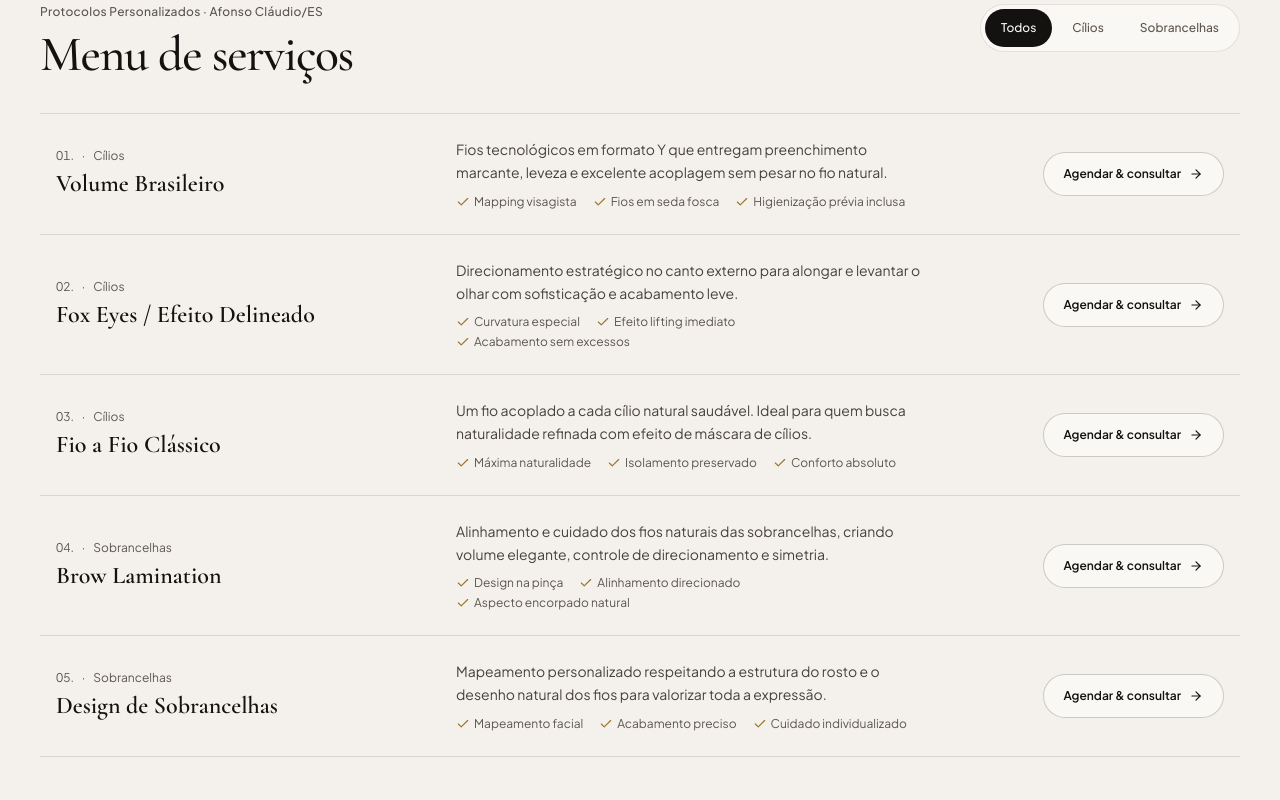
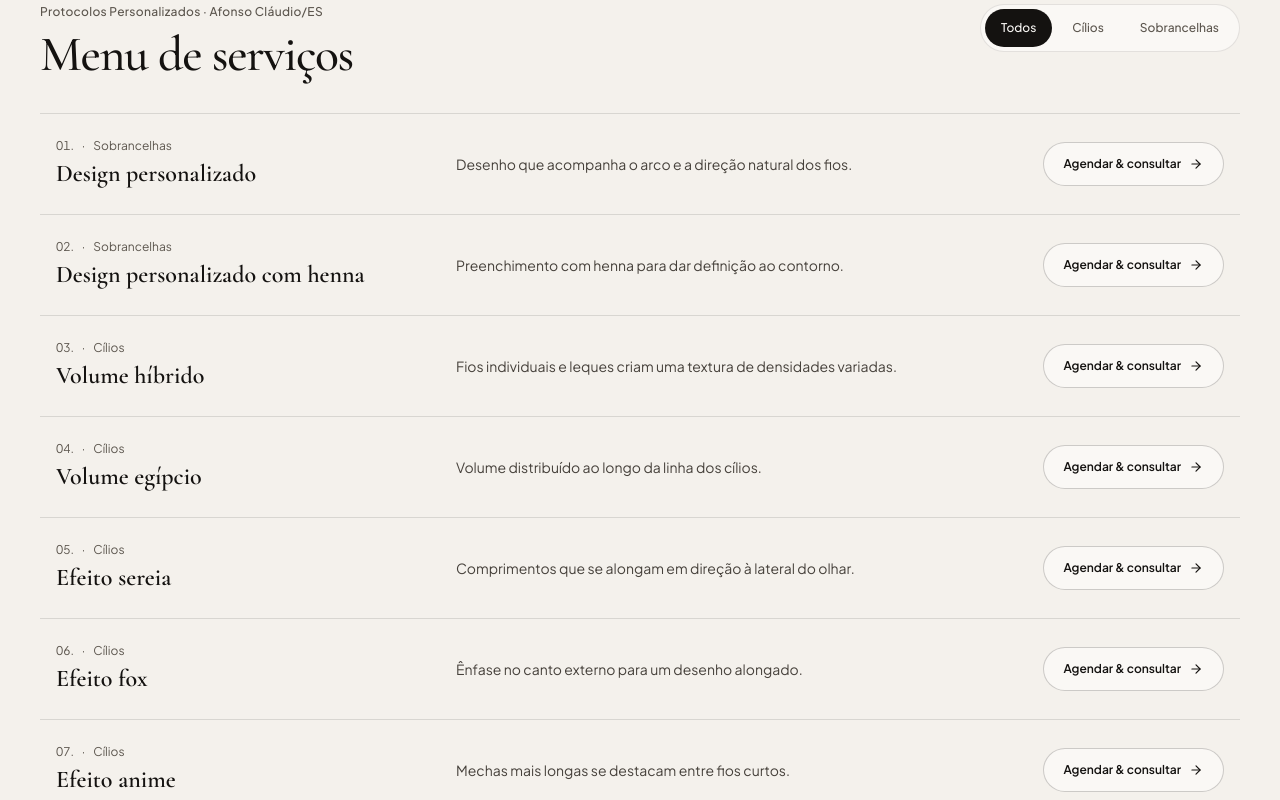
Before and after one commit to EduardoStuhr/aureabylnsite, a React (Vite) app: page / in a window 1280 px wide. Shown: the part 1740-2540 px from the top of the page. Built offline with nearby package versions, Linux system fonts and the light colour scheme.

Commit message:
Alinha catálogo e consulta aos oito procedimentos oficiais

```diff
--- a/src/App.tsx
+++ b/src/App.tsx
@@ -17,9 +17,7 @@ export default function App() {
   );
 
   const openBookingWithService = (serviceId?: string) => {
-    if (serviceId) {
-      setBookingServiceId(serviceId);
-    }
+    setBookingServiceId(serviceId ?? STUDIO_SERVICES[0].id);
     setBookingOpen(true);
   };
 
--- a/src/components/BookingModal.tsx
+++ b/src/components/BookingModal.tsx
@@ -2,6 +2,7 @@ import { useEffect, useMemo, useState, type FormEvent } from 'react';
 import { CheckCircle2, ExternalLink, X } from 'lucide-react';
 import {
   BOOKING_ADDONS,
+  STUDIO_COURSE,
   STUDIO_PROFILE,
   STUDIO_SERVICES,
 } from '../data/studioData';
@@ -43,7 +44,7 @@ export function BookingModal({
     if (initialServiceId) {
       setServiceId(initialServiceId);
     }
-  }, [initialServiceId]);
+  }, [initialServiceId, isOpen]);
 
   useEffect(() => {
     if (isOpen) {
@@ -52,9 +53,10 @@ export function BookingModal({
     }
   }, [isOpen]);
 
+  const courseInquiry = initialServiceId === STUDIO_COURSE.id;
   const selectedService = useMemo(
-    () => STUDIO_SERVICES.find((s) => s.id === serviceId) ?? STUDIO_SERVICES[0],
-    [serviceId],
+    () => courseInquiry ? STUDIO_COURSE : STUDIO_SERVICES.find((s) => s.id === serviceId) ?? STUDIO_SERVICES[0],
+    [courseInquiry, serviceId],
   );
 
   const selectedAddOns = useMemo(
@@ -220,7 +222,7 @@ export function BookingModal({
                 htmlFor="booking-service"
                 className="block text-xs font-semibold text-[#141210]"
               >
-                Procedimento ou Curso
+                {courseInquiry ? 'Curso' : 'Procedimento'}
               </label>
               <select
                 id="booking-service"
@@ -228,7 +230,7 @@ export function BookingModal({
                 onChange={(e) => setServiceId(e.target.value)}
                 className="mt-1.5 min-h-[44px] w-full rounded-xl border border-[#141210]/20 bg-[#FAF8F5] px-3.5 text-sm text-[#141210] focus:border-[#9A742E] focus:outline-none"
               >
-                {STUDIO_SERVICES.map((srv) => (
+                {(courseInquiry ? [STUDIO_COURSE] : STUDIO_SERVICES).map((srv) => (
                   <option key={srv.id} value={srv.id}>
                     {srv.name} — {srv.category}
                   </option>
--- a/src/components/ServicesAndAcademy.tsx
+++ b/src/components/ServicesAndAcademy.tsx
@@ -1,12 +1,12 @@
 import { useState } from 'react';
 import { ArrowRight, Check } from 'lucide-react';
-import { STUDIO_SERVICES, type ServiceItem } from '../data/studioData';
+import { STUDIO_COURSE, STUDIO_SERVICES, type ServiceItem } from '../data/studioData';
 
 interface ServicesAndAcademyProps {
   onSelectService: (serviceId: string) => void;
 }
 
-type ServiceTab = 'Todos' | 'Cílios' | 'Sobrancelhas' | 'Formação';
+type ServiceTab = 'Todos' | 'Cílios' | 'Sobrancelhas';
 
 export function ServicesAndAcademy({ onSelectService }: ServicesAndAcademyProps) {
   const [activeTab, setActiveTab] = useState<ServiceTab>('Todos');
@@ -14,7 +14,7 @@ export function ServicesAndAcademy({ onSelectService }: ServicesAndAcademyProps)
 
   const visibleServices: ServiceItem[] =
     activeTab === 'Todos'
-      ? STUDIO_SERVICES.filter((s) => s.category !== 'Formação')
+      ? STUDIO_SERVICES
       : STUDIO_SERVICES.filter((s) => s.category === activeTab);
 
   return (
@@ -88,14 +88,7 @@ export function ServicesAndAcademy({ onSelectService }: ServicesAndAcademyProps)
 
               <div className="lg:col-span-5">
                 <p className="text-sm leading-relaxed text-[#46413B]">{service.description}</p>
-                <div className="mt-2.5 flex flex-wrap items-center gap-x-4 gap-y-1 text-xs text-[#5C564E]">
-                  {service.highlights.map((item) => (
-                    <span key={item} className="inline-flex items-center gap-1">
-                      <Check className="h-3.5 w-3.5 text-[#9A742E]" aria-hidden="true" />
-                      <span>{item}</span>
-                    </span>
-                  ))}
-                </div>
+
               </div>
 
               <div className="flex items-center justify-between gap-4 lg:col-span-3 lg:justify-end">
@@ -159,7 +152,7 @@ export function ServicesAndAcademy({ onSelectService }: ServicesAndAcademyProps)
               </div>
               <button
                 type="button"
-                onClick={() => onSelectService('srv-curso-lash')}
+                onClick={() => onSelectService(STUDIO_COURSE.id)}
                 className="inline-flex min-h-[48px] cursor-pointer items-center justify-center gap-2 rounded-full bg-[#E7D5B3] px-6 py-3 text-xs font-semibold text-[#141210] whitespace-nowrap transition-colors hover:bg-[#FAF8F5]"
               >
                 <span>Entrar em contato</span>
--- a/src/data/studioData.ts
+++ b/src/data/studioData.ts
@@ -16,7 +16,6 @@ export interface ServiceItem {
   category: 'Cílios' | 'Sobrancelhas' | 'Formação';
   availabilityNote: string;
   description: string;
-  highlights: string[];
 }
 
 export interface AddOnItem {
@@ -51,7 +50,7 @@ export const STUDIO_PROFILE = {
 export const STUDIO_METRICS = [
   {
     value: 'Lash Design',
-    label: 'Volume & Fio a Fio',
+    label: 'Volumes & efeitos',
     detail: 'Curvatura desenhada para o seu olhar',
   },
   {
@@ -141,67 +140,27 @@ export const STUDIO_WORKS: StudioWorkItem[] = [
   },
 ];
 
-export const STUDIO_SERVICES: ServiceItem[] = [
-  {
-    id: 'srv-volume-brasileiro',
-    name: 'Volume Brasileiro',
-    category: 'Cílios',
+export const STUDIO_SERVICES: ServiceItem[] = STUDIO_WORKS.map(work => ({
+  id: 'srv-' + work.id,
+  name: work.title,
+  category: work.category,
   availabilityNote: 'Consultar horários e valores',
-    description:
-      'Fios tecnológicos em formato Y que entregam preenchimento marcante, leveza e excelente acoplagem sem pesar no fio natural.',
-    highlights: ['Mapping visagista', 'Fios em seda fosca', 'Higienização prévia inclusa'],
-  },
-  {
-    id: 'srv-fox-eyes',
-    name: 'Fox Eyes / Efeito Delineado',
-    category: 'Cílios',
-    availabilityNote: 'Consultar horários e valores',
-    description:
-      'Direcionamento estratégico no canto externo para alongar e levantar o olhar com sofisticação e acabamento leve.',
-    highlights: ['Curvatura especial', 'Efeito lifting imediato', 'Acabamento sem excessos'],
-  },
-  {
-    id: 'srv-fio-a-fio',
-    name: 'Fio a Fio Clássico',
-    category: 'Cílios',
-    availabilityNote: 'Consultar horários e valores',
-    description:
-      'Um fio acoplado a cada cílio natural saudável. Ideal para quem busca naturalidade refinada com efeito de máscara de cílios.',
-    highlights: ['Máxima naturalidade', 'Isolamento preservado', 'Conforto absoluto'],
-  },
-  {
-    id: 'srv-brow-lamination',
-    name: 'Brow Lamination',
-    category: 'Sobrancelhas',
-    availabilityNote: 'Consultar horários e valores',
-    description:
-      'Alinhamento e cuidado dos fios naturais das sobrancelhas, criando volume elegante, controle de direcionamento e simetria.',
-    highlights: ['Design na pinça', 'Alinhamento direcionado', 'Aspecto encorpado natural'],
-  },
-  {
-    id: 'srv-design-sobrancelhas',
-    name: 'Design de Sobrancelhas',
-    category: 'Sobrancelhas',
-    availabilityNote: 'Consultar horários e valores',
-    description:
-      'Mapeamento personalizado respeitando a estrutura do rosto e o desenho natural dos fios para valorizar toda a expressão.',
-    highlights: ['Mapeamento facial', 'Acabamento preciso', 'Cuidado individualizado'],
-  },
-  {
+  description: work.technicalNote,
+}));
+
+export const STUDIO_COURSE: ServiceItem = {
   id: 'srv-curso-lash',
   name: 'Curso VIP de Lash Design',
   category: 'Formação',
   availabilityNote: 'Consultar datas e investimento',
   description:
     'Formação prática presencial com Lorrayne Nunes (Embaixadora Florescer Beauty). Do isolamento seguro ao posicionamento profissional.',
-    highlights: ['Material de apoio', 'Prática orientada', 'Mentoria presencial'],
-  },
-];
+};
 
 export const BOOKING_ADDONS: AddOnItem[] = [
   {
     id: 'addon-sobrancelha',
-    name: 'Incluir Design de Sobrancelhas no mesmo atendimento',
+    name: 'Incluir Design personalizado no mesmo atendimento',
     detail: 'Combo cílios + sobrancelhas',
   },
   {
```
Also changed, not shown: 1 other file (tests, documents, lock files or other folders). Lines whose indentation alone changed are shown as unchanged.
